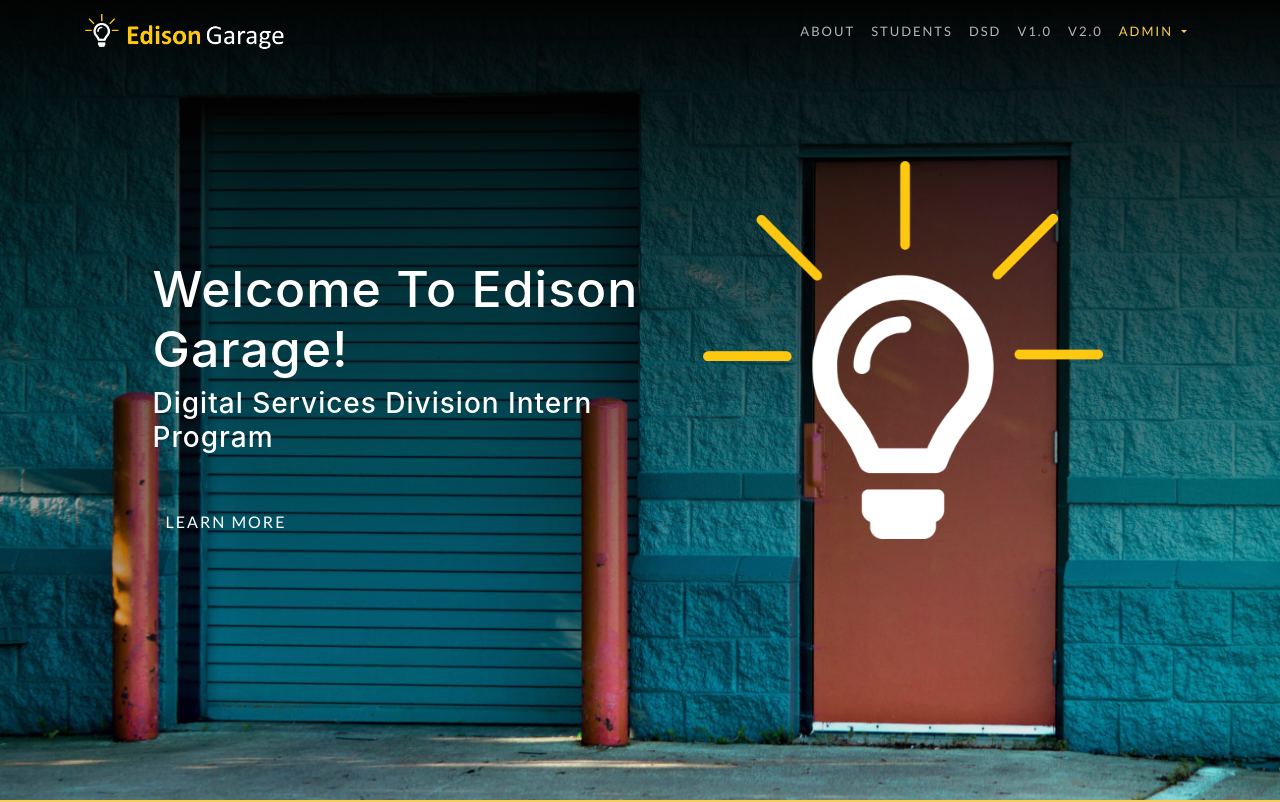
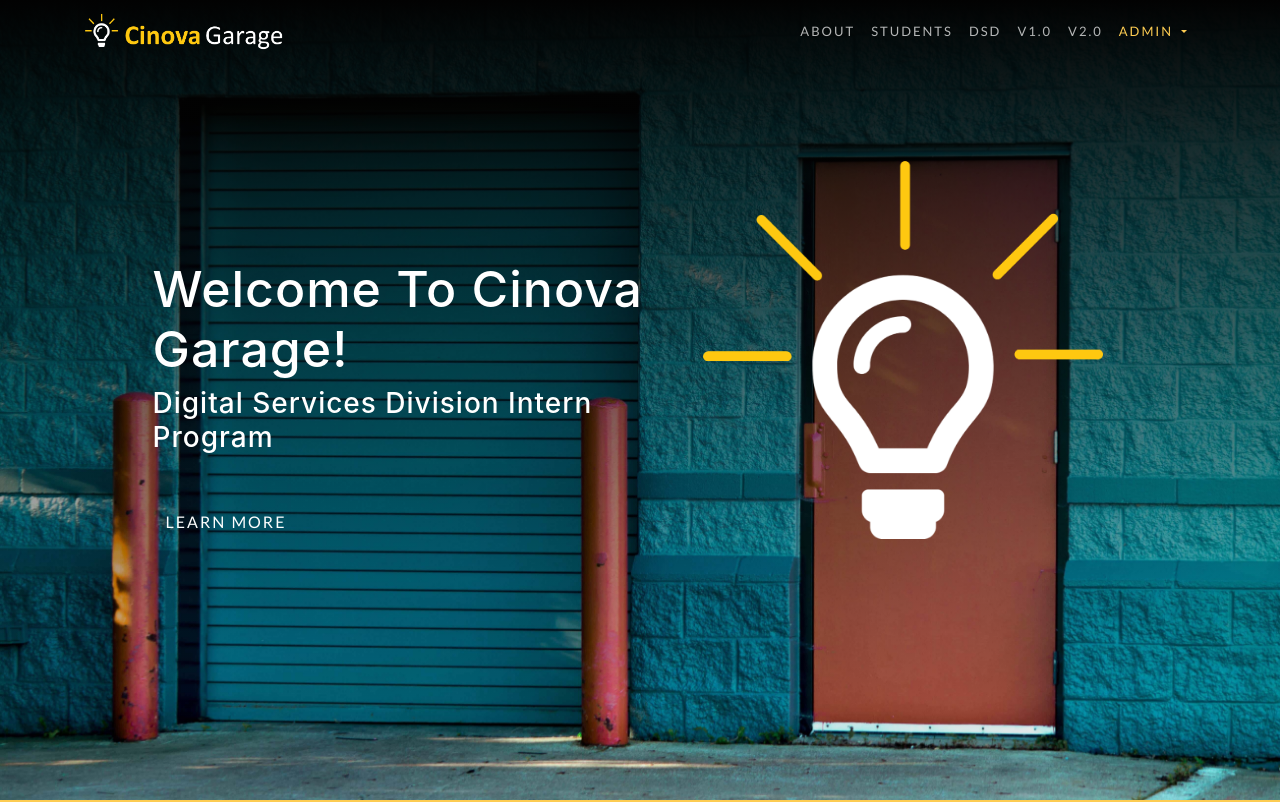
Before and after one commit to CDH-Studio/cdh-website-external, a website with bundled scripts: page index.html in a window 1280 px wide. Shown: the top 802 px of the page. Built offline with nearby package versions, Linux system fonts and the light colour scheme; a web font is replaced by a local one.

Commit message:
cinova garage name change

```diff
--- a/index.html
+++ b/index.html
@@ -52,7 +52,7 @@
     <!-- Navigation -->
     <nav class="navbar navbar-expand-lg navbar-light fixed-top" id="mainNav">
       <div class="container">
-        <a class="navbar-brand js-scroll-trigger" href="#page-top"><img src="img/logo.png" style="width:200px"></a>
+        <a class="navbar-brand js-scroll-trigger" href="#page-top"><img src="img/logo2.png" style="width:200px"></a>
         <button class="navbar-toggler navbar-toggler-right" type="button" data-toggle="collapse" data-target="#navbarResponsive" aria-controls="navbarResponsive" aria-expanded="false" aria-label="Toggle navigation">
           Menu
           <i class="fa fa-bars"></i>
@@ -94,7 +94,7 @@
         <div class="row h-100 Aligner">
           <div class="col-lg-6 Aligner-item">
             <div class="header-content mx-auto">
-              <h1 class="mb-2">Welcome To Edison Garage!</h1>
+              <h1 class="mb-2">Welcome To Cinova Garage!</h1>
               <h3 class="mb-5">Digital Services Division Intern Program</h3>
               <a href="#about" class="btn btn-outline btn-xl js-scroll-trigger">Learn More</a>
             </div>
```
Also changed, not shown: img/logo2.png (added).
